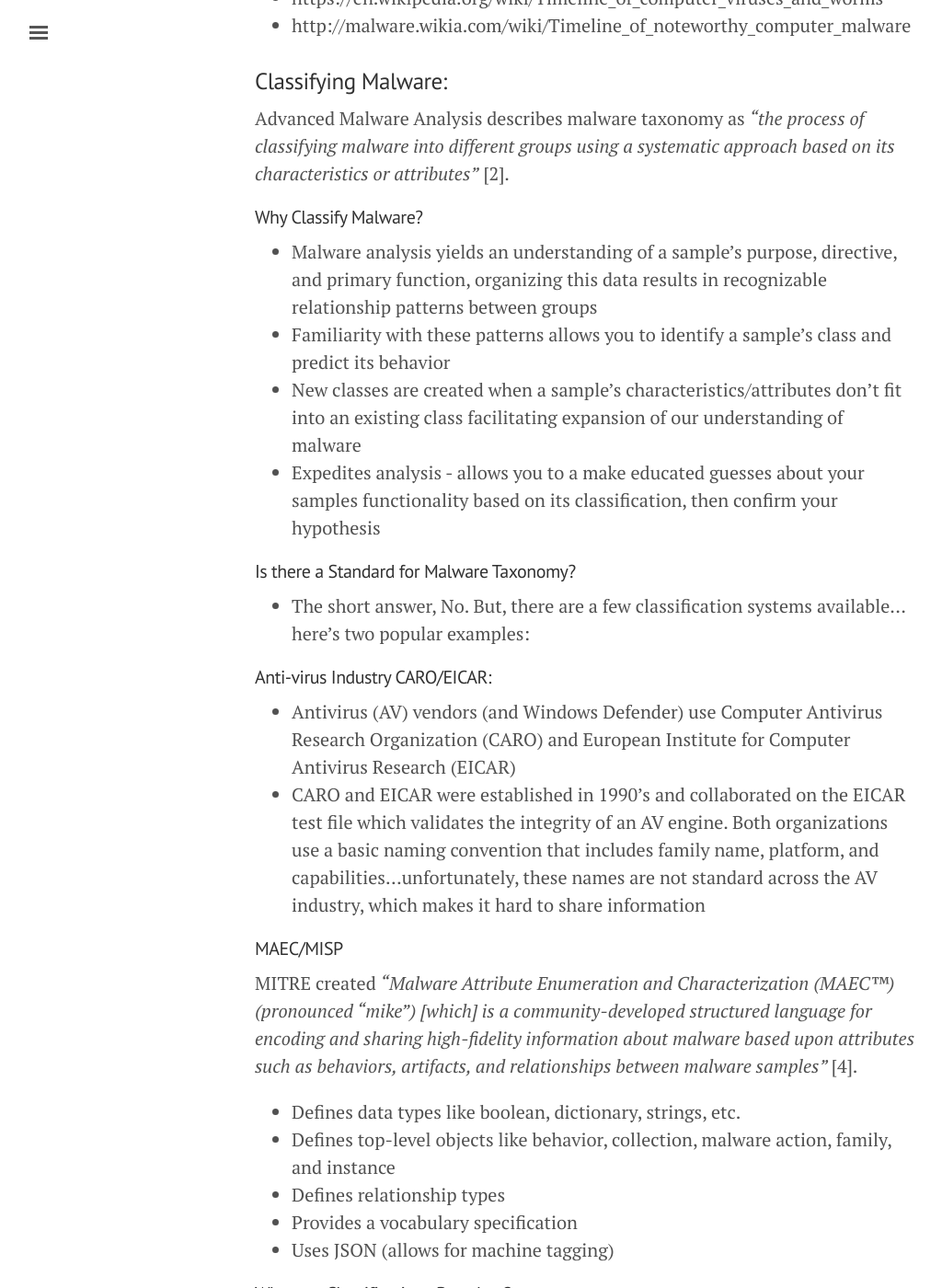
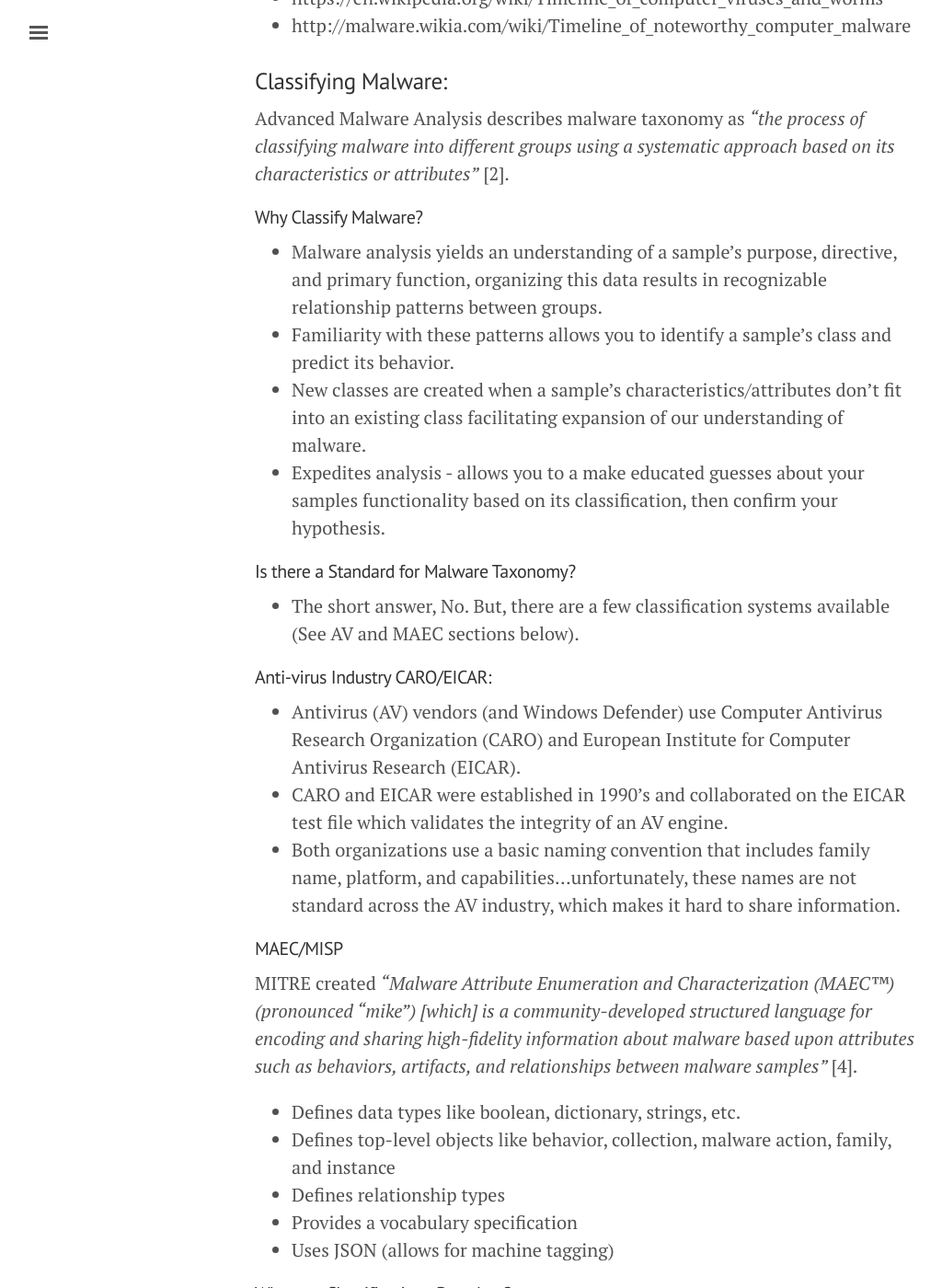
Before and after one commit to ragingrooster/ragingrooster.github.io, a Jekyll site: the page built from _posts/2018-10-14-Malware-Taxonomy-Part-1-Background-Info.md, in a window 1280 px wide and 1400 px high, scrolled down 1318 px. Shown: the whole window at 92% size, without its empty margins (3-1027 px from the left). Built offline with Jekyll 4.4.1, drawn with Linux system fonts in a browser that asks for light colours; some of the changed text lies outside the part shown.

Commit message:
Update 2018-10-14-Malware-Taxonomy-Part-1-Background-Info.md

```diff
--- a/_posts/2018-10-14-Malware-Taxonomy-Part-1-Background-Info.md
+++ b/_posts/2018-10-14-Malware-Taxonomy-Part-1-Background-Info.md
@@ -19,19 +19,20 @@
 Advanced Malware Analysis describes malware taxonomy as <cite>"the process of classifying malware into different groups using a systematic approach based on its characteristics or attributes"</cite> [2].
 
 #### Why Classify Malware?
-- Malware analysis yields an understanding of a sample's purpose, directive, and primary function, organizing this data results in recognizable relationship patterns between groups
-- Familiarity with these patterns allows you to identify a sample's class and predict its behavior
-- New classes are created when a sample's characteristics/attributes don't fit into an existing class facilitating expansion of our understanding of malware
--  Expedites analysis - allows you to a make educated guesses about your samples functionality based on its classification, then confirm your hypothesis
+- Malware analysis yields an understanding of a sample's purpose, directive, and primary function, organizing this data results in recognizable relationship patterns between groups.
+- Familiarity with these patterns allows you to identify a sample's class and predict its behavior.
+- New classes are created when a sample's characteristics/attributes don't fit into an existing class facilitating expansion of our understanding of malware.
+-  Expedites analysis - allows you to a make educated guesses about your samples functionality based on its classification, then confirm your hypothesis.
 
 #### Is there a Standard for Malware Taxonomy?
-- The short answer, No. But, there are a few classification systems available...here's two popular examples:
+- The short answer, No. But, there are a few classification systems available (See AV and MAEC sections below).
 
-###### Anti-virus Industry CARO/EICAR:
-- Antivirus (AV) vendors (and Windows Defender) use Computer Antivirus Research Organization (CARO) and European Institute for Computer Antivirus Research (EICAR)
-- CARO and EICAR were established in 1990's and collaborated on the EICAR test file which validates the integrity of an AV engine. Both organizations use a basic naming convention that includes family name, platform, and capabilities...unfortunately, these names are not standard across the AV industry, which makes it hard to share information
+##### Anti-virus Industry CARO/EICAR:
+- Antivirus (AV) vendors (and Windows Defender) use Computer Antivirus Research Organization (CARO) and European Institute for Computer Antivirus Research (EICAR).
+- CARO and EICAR were established in 1990's and collaborated on the EICAR test file which validates the integrity of an AV engine.
+- Both organizations use a basic naming convention that includes family name, platform, and capabilities...unfortunately, these names are not standard across the AV industry, which makes it hard to share information.
 
-###### MAEC/MISP
+##### MAEC/MISP
 MITRE created <cite>"Malware Attribute Enumeration and Characterization (MAEC™) (pronounced “mike”) [which] is a community-developed structured language for encoding and sharing high-fidelity information about malware based upon attributes such as behaviors, artifacts, and relationships between malware samples" </cite> [4].
 
 - Defines data types like boolean, dictionary, strings, etc.
@@ -66,9 +67,9 @@
 - Behaviors - https://collaborate.mitre.org/ema/index.php/ema:Behaviors
 
 > #### Note:
-- Malware typically doesn't fall into just one category
-- A Malware author's main concern when coding is directive (do the coded instructions achieve the author's purpose?)
-- Most malware exhibits two or more behaviors, so you should tag samples with every class it belongs to [2]
+- Malware typically doesn't fall into just one category.
+- A Malware author's main concern when coding is directive (do the coded instructions achieve the author's purpose?).
+- Most malware exhibits two or more behaviors, so you should tag samples with every class it belongs to [2].
 
 That's it for Part 1: Malware Taxonomy, Background Info. If there's anything I missed, please let me know via email (ragingroosterrem@gmail.com). Thanks for reading!
 
```
